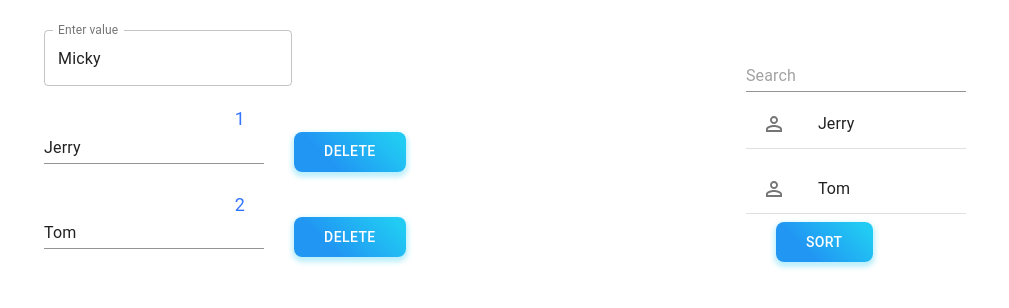
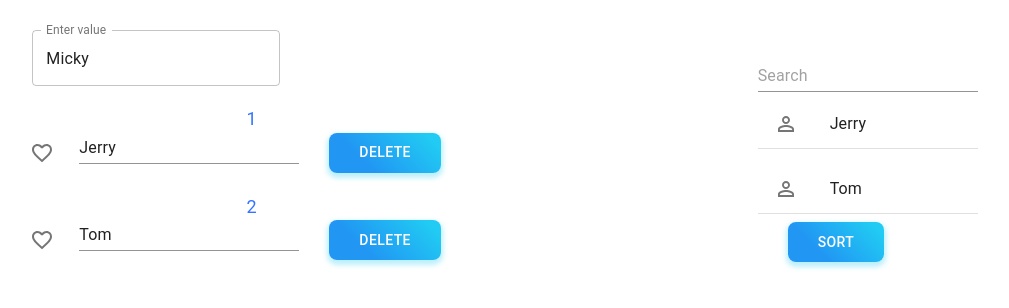
Before and after one commit to iamangie/TodoList, a React (Create React App) app in the folder my-app/: page / in a window 1280 px wide. Shown: the top 308 px of the page, without its empty margins (135-1144 px from the left). Built offline with nearby package versions, Linux system fonts and the light colour scheme.

Commit message:
add like button

```diff
--- a/my-app/src/components/User.js
+++ b/my-app/src/components/User.js
@@ -1,6 +1,13 @@
 import React, {useState} from 'react';
 import TextField from '@material-ui/core/TextField';
 import Button from './Button';
+import FormControlLabel from '@material-ui/core/FormControlLabel';
+import Checkbox from '@material-ui/core/Checkbox';
+import Favorite from '@material-ui/icons/Favorite';
+import FavoriteBorder from '@material-ui/icons/FavoriteBorder';
+
+
+
 
 
 function User({ id, name, deleteUser, editUser, index }) {
@@ -18,6 +25,9 @@ function User({ id, name, deleteUser, editUser, index }) {
   return (
     <div className="User">
       <div className="User__id">{index + 1}</div>
+      <FormControlLabel
+        control={<Checkbox icon={<FavoriteBorder />} checkedIcon={<Favorite />} value="checked" color='primary' />}
+      />
       <TextField onKeyDown={(e) => editUserName(e)} value={userName} onChange={(e) =>  setUserName(e.target.value) } />
       <Button
         onClick={() => { deleteUser(id) }}
--- a/my-app/src/components/UsersFilter.js
+++ b/my-app/src/components/UsersFilter.js
@@ -17,7 +17,7 @@ function UsersFilter({ users }) {
 
   useEffect(() => {
     const userNames = users.map(user => user.name);
-    const results = userNames.filter(person => person.toLowerCase().includes(searchName.toLowerCase()));
+    const results = userNames.filter(name => name.toLowerCase().includes(searchName.toLowerCase()));
     setSearchUsers(results);
   }, [searchName, users]);
 
@@ -28,7 +28,7 @@ function UsersFilter({ users }) {
       if (x === y) {
         return 0;
       }
-      return x > y ? 1: -1;
+      return x > y ? 1 : -1;
     });
     setSearchUsers(sortedUsers);
     console.log(sortedUsers)
```
